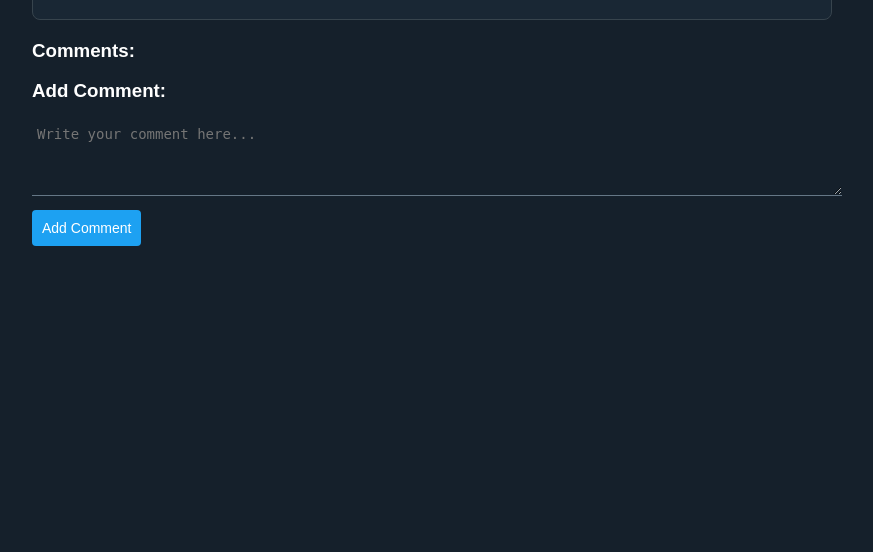
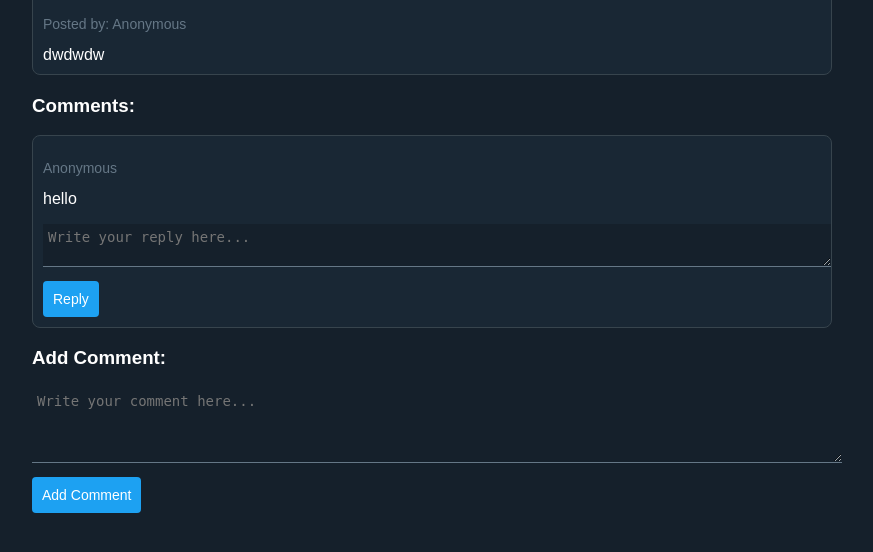
Before and after one commit to meet447/Not-Reddit, a Flask app: page /post/6 in a window 1280 px wide. Shown: the part 96-648 px from the top of the page, without its empty margins (208-1081 px from the left). Run offline with Flask 3, Linux system fonts and the light colour scheme.

Commit message:
Code Refactor and cleaning

```diff
--- /dev/null
+++ b/Definations/comments.py
@@ -0,0 +1,16 @@
+import json
+
+def save_comment_to_json(comment):
+    with open('comments.json', 'a') as file:
+        json.dump(comment, file)
+        file.write('\n')
+
+
+
+def load_comments_from_json():
+    comments = []
+    with open('comments.json', 'r') as file:
+        for line in file:
+            comment = json.loads(line)
+            comments.append(comment)
+    return comments
--- /dev/null
+++ b/Definations/posts.py
@@ -0,0 +1,17 @@
+import json
+
+def save_post_to_json(post):
+    with open('posts.json', 'a') as file:
+        json.dump(post, file)
+        file.write('\n')
+
+
+
+def load_posts_from_json():
+    posts = []
+    with open('posts.json', 'r') as file:
+        for line in file:
+            post = json.loads(line)
+            post['id'] = len(posts) + 1  # Assign a unique ID to each post
+            posts.append(post)
+    return posts
--- a/app.py
+++ b/app.py
@@ -1,58 +1,13 @@
 from flask import Flask, render_template, request, redirect, session
 import json
 import random
+from Definations.comments import save_comment_to_json, load_comments_from_json
+from Definations.posts import save_post_to_json, load_posts_from_json
+from Definations.subreddits import save_subreddit_to_json, load_subreddits_from_json
+from Definations.user import load_user_credentials, save_user_credentials
 
 app = Flask(__name__)
 app.secret_key = 'your-secret-key'
-
-def save_comment_to_json(comment):
-    with open('comments.json', 'a') as file:
-        json.dump(comment, file)
-        file.write('\n')
-
-def load_user_credentials():
-    with open('users.json', 'r') as file:
-        users = json.load(file)
-    return users
-
-def save_post_to_json(post):
-    with open('posts.json', 'a') as file:
-        json.dump(post, file)
-        file.write('\n')
-
-def load_posts_from_json():
-    posts = []
-    with open('posts.json', 'r') as file:
-        for line in file:
-            post = json.loads(line)
-            post['id'] = len(posts) + 1  # Assign a unique ID to each post
-            posts.append(post)
-    return posts
-
-def save_subreddit_to_json(subreddit_name):
-    with open('subreddits.json', 'a') as file:
-        json.dump(subreddit_name, file)
-        file.write('\n')
-
-def load_subreddits_from_json():
-    subreddits = []
-    with open('subreddits.json', 'r') as file:
-        for line in file:
-            subreddit = json.loads(line)
-            subreddits.append(subreddit)
-    return subreddits
-
-def save_user_credentials(users):
-    with open('users.json', 'w') as file:
-        json.dump(users, file)
-
-def load_comments_from_json():
-    comments = []
-    with open('comments.json', 'r') as file:
-        for line in file:
-            comment = json.loads(line)
-            comments.append(comment)
-    return comments
 
 @app.route('/')
 def basic():
@@ -193,4 +148,4 @@ def like_post():
     return redirect('/home')
 
 
-app.run(debug=True)
+app.run(host='0.0.0.0')
--- a/comments.json
+++ b/comments.json
@@ -1 +1,9 @@
 {"post_id": 1, "author": "Maouuu", "content": "Let me know your opinions!"}
+{"post_id": 5, "author": "Anonymous", "content": "test 1", "comments": [], "parent_comment_id": -1}
+{"post_id": 5, "author": "Anonymous", "content": "ok\r\n", "comments": [], "parent_comment_id": -1}
+{"post_id": 2, "author": "Anonymous", "content": "helloi", "id": 4}
+{"post_id": 6, "author": "Anonymous", "content": "hello", "id": 5}
+{"post_id": 4, "author": "wussyslayer", "content": "gg", "id": 6}
+{"post_id": 4, "author": "wussyslayer", "content": "oiok?"}
+{"post_id": 4, "author": "wussyslayer", "content": "sss"}
+{"post_id": 4, "author": "wussyslayer", "content": "sss"}
--- a/subreddits.json
+++ b/subreddits.json
@@ -2,3 +2,5 @@
 "Manga"
 "code"
 "india"
+"test"
+"nigger"
--- a/templates/home.html
+++ b/templates/home.html
@@ -206,7 +206,7 @@
                 {% if post.image_url %}
                 <h2 class="post-title">{{ post.title }}</h2>
                 <p class="post-author">Posted by: {{ post.author }}</p>
-                <img src="{{ post.image_url }}" alt="Post Image">
+                <img src="{{ post.image_url }}" alt="Post Image" width="500" height="600" align=center >
                 <div class="post-content">
                     {{ post.content }}
                 </div>
--- a/templates/post.html
+++ b/templates/post.html
@@ -98,6 +98,11 @@
         .back-link:hover {
             text-decoration: underline;
         }
+
+        /* Added styles for nested comments */
+        .nested-comment {
+            margin-left: 20px;
+        }
     </style>
 </head>
 <body>
@@ -107,7 +112,7 @@
             {% if post.image_url %}
             <h2 class="post-title">{{ post.title }}</h2>
             <p class="post-author">Posted by: {{ post.author }}</p>
-            <img src="{{ post.image_url }}" alt="Post Image">
+            <img src="{{ post.image_url }}" alt="Post Image" width="500" height="600" align="center">
             <div class="post-content">
                 {{ post.content }}
             </div>
@@ -125,6 +130,45 @@
         <div class="comment">
             <p class="comment-author">{{ comment.author }}</p>
             <p class="comment-content">{{ comment.content }}</p>
+            {% if comment.comments %}
+                {% for nested_comment in comment.comments %}
+                    <div class="nested-comment">
+                        <p class="comment-author">{{ nested_comment.author }}</p>
+                        <p class="comment-content">{{ nested_comment.content }}</p>
+                    </div>
+                    <!-- Recursive call to display further nested comments -->
+                    {% for further_nested_comment in nested_comment.comments %}
+                        <div class="nested-comment">
+                            <p class="comment-author">{{ further_nested_comment.author }}</p>
+                            <p class="comment-content">{{ further_nested_comment.content }}</p>
+                        </div>
+                        <!-- Add form for nested comment reply -->
+                        <form class="comment-form" action="/create_comment" method="post">
+                            <input type="hidden" name="post_id" value="{{ post.id }}">
+                            <input type="hidden" name="parent_comment_id" value="{{ further_nested_comment.id }}">
+                            <textarea name="content" placeholder="Write your reply here..." rows="2" required></textarea>
+                            <br>
+                            <button type="submit">Reply</button>
+                        </form>
+                    {% endfor %}
+                    <!-- Add form for nested comment reply -->
+                    <form class="comment-form" action="/create_comment" method="post">
+                        <input type="hidden" name="post_id" value="{{ post.id }}">
+                        <input type="hidden" name="parent_comment_id" value="{{ nested_comment.id }}">
+                        <textarea name="content" placeholder="Write your reply here..." rows="2" required></textarea>
+                        <br>
+                        <button type="submit">Reply</button>
+                    </form>
+                {% endfor %}
+            {% endif %}
+            <!-- Add form for parent comment reply -->
+            <form class="comment-form" action="/create_comment" method="post">
+                <input type="hidden" name="post_id" value="{{ post.id }}">
+                <input type="hidden" name="parent_comment_id" value="{{ comment.id }}">
+                <textarea name="content" placeholder="Write your reply here..." rows="2" required></textarea>
+                <br>
+                <button type="submit">Reply</button>
+            </form>
         </div>
         {% endfor %}
 
```
Also changed, not shown: Definations/subreddits.py (added, +14 -0 lines), Definations/user.py (added, +10 -0 lines), posts.json (+5 -0 lines).
